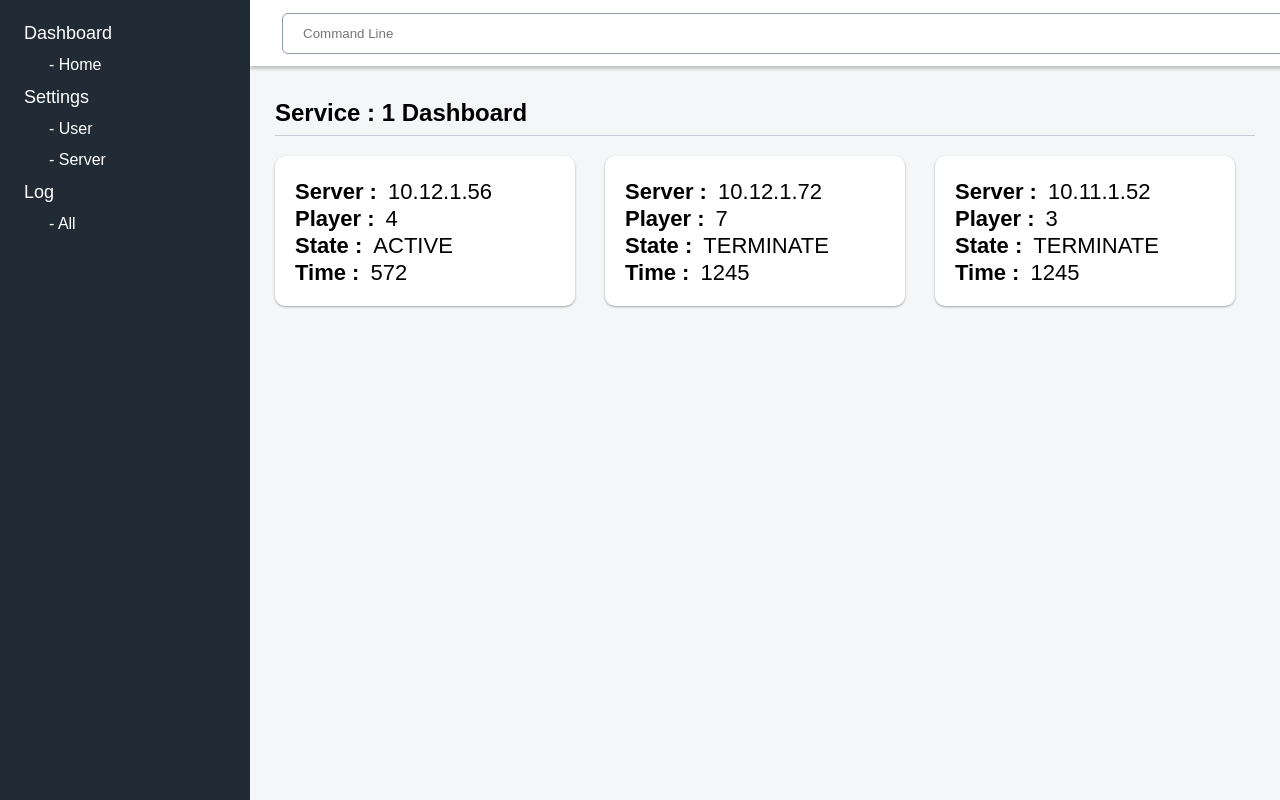
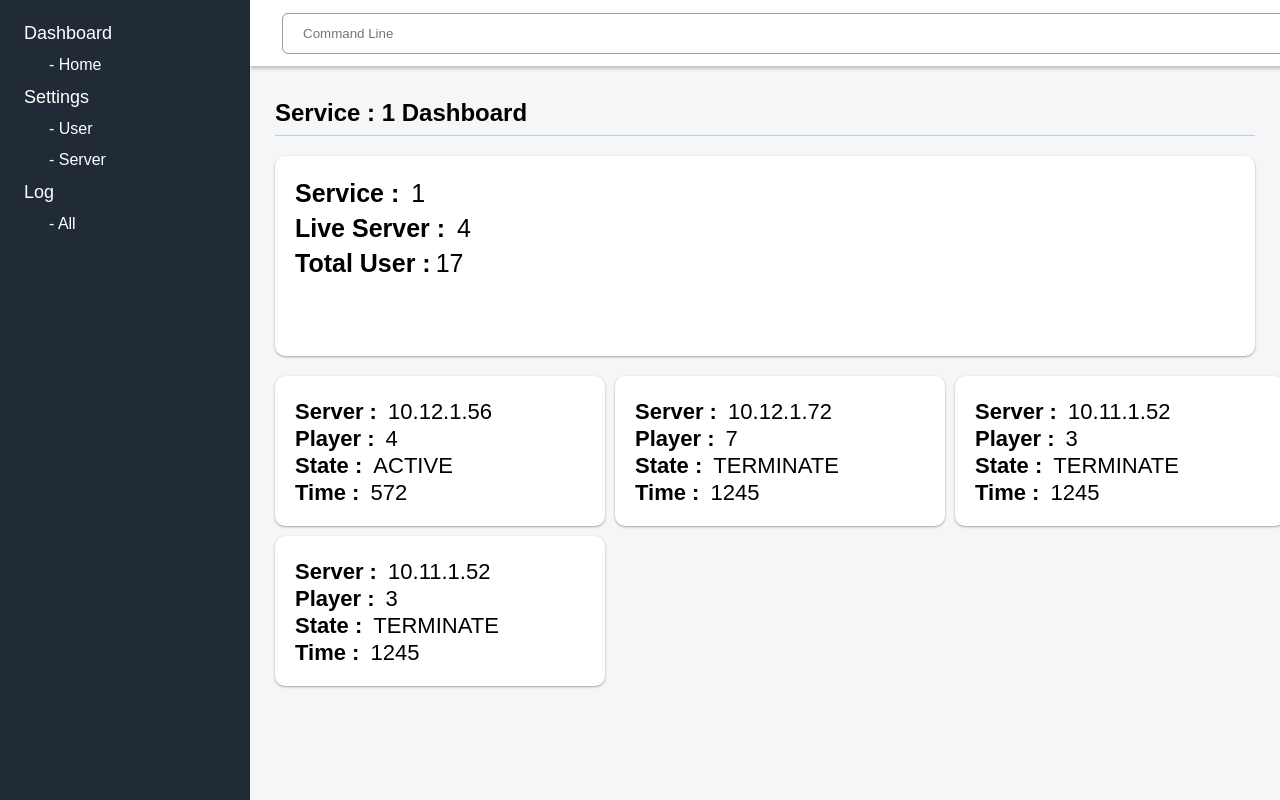
Before and after one commit to aoldacraft/racoon-client, a React (Create React App) app: page /dashboard/1 in a window 1280 px wide. Shown: the top 800 px of the page. Built offline with nearby package versions, Linux system fonts and the light colour scheme.

Commit message:
[design] Create Dashboard service UI

```diff
--- a/src/components/bar/SideBar.tsx
+++ b/src/components/bar/SideBar.tsx
@@ -9,7 +9,7 @@ const SideBar = () => {
         <NavTitle>Dashboard</NavTitle>
         <NavList>
           <NavItem>
-            <Link to="/dashboard">- Home</Link>
+            <Link to="/">- Home</Link>
           </NavItem>
         </NavList>
       </NavArea>
--- a/src/components/card/ServiceCard.tsx
+++ b/src/components/card/ServiceCard.tsx
@@ -12,7 +12,7 @@ const ServiceCard = ({ service, server_quantity, total_player }: IService) => {
           <S.Content>{service}</S.Content>
         </S.ContentContainer>
         <S.ContentContainer>
-          <S.ContentTitle>Live Serve :</S.ContentTitle>
+          <S.ContentTitle>Live Server :</S.ContentTitle>
           <S.Content>{server_quantity}</S.Content>
         </S.ContentContainer>
         <S.ContentContainer>
--- a/src/pages/dashboard/Dashboard.tsx
+++ b/src/pages/dashboard/Dashboard.tsx
@@ -7,6 +7,7 @@ import {
 import { useParams } from "react-router-dom";
 import GameCard from "../../components/card/GameCard";
 import * as S from "../../styles/pages/dashboard/Dashboard.style";
+import { Content, ContentTitle, ContentWrapper } from "../../styles/util";
 
 const dummyGames = [
   {
@@ -30,6 +31,13 @@ const dummyGames = [
     state: "TERMINATE",
     time: 1245,
   },
+  {
+    uuid: "jjf8qe89fh891h498r4",
+    server: "10.11.1.52",
+    player: 3,
+    state: "TERMINATE",
+    time: 1245,
+  },
 ];
 
 const Dashboard = () => {
@@ -41,6 +49,20 @@ const Dashboard = () => {
       <PageHeaderWrapper>
         <PageTitle>Service : {service} Dashboard</PageTitle>
       </PageHeaderWrapper>
+      <S.ServiceContainer>
+        <ContentWrapper>
+          <ContentTitle>Service : </ContentTitle>
+          <Content>{service}</Content>
+        </ContentWrapper>
+        <ContentWrapper>
+          <ContentTitle>Live Server : </ContentTitle>
+          <Content>4</Content>
+        </ContentWrapper>
+        <ContentWrapper>
+          <ContentTitle>Total User :</ContentTitle>
+          <Content>17</Content>
+        </ContentWrapper>
+      </S.ServiceContainer>
       <S.GameContainer>
         {dummyGames.map((game) => (
           <GameCard
--- a/src/styles/components/card/GameCard.style.ts
+++ b/src/styles/components/card/GameCard.style.ts
@@ -3,7 +3,7 @@ import styled from "styled-components";
 export const GameCard = styled.div`
   background-color: #ffffff;
   border-radius: 10px;
-  width: 300px;
+  width: 330px;
   height: 150px;
   box-shadow: 0 1px 3px rgba(0, 0, 0, 0.12), 0 1px 2px rgba(0, 0, 0, 0.24);
   padding: 20px;
--- a/src/styles/components/card/ServiceCard.style.ts
+++ b/src/styles/components/card/ServiceCard.style.ts
@@ -3,7 +3,7 @@ import styled from "styled-components";
 export const ServiceCard = styled.div`
   background-color: #ffffff;
   border-radius: 10px;
-  width: 350px;
+  width: 335px;
   height: 150px;
   box-shadow: 0 1px 3px rgba(0, 0, 0, 0.12), 0 1px 2px rgba(0, 0, 0, 0.24);
   padding: 20px;
--- a/src/styles/pages/dashboard/Dashboard.style.ts
+++ b/src/styles/pages/dashboard/Dashboard.style.ts
@@ -23,9 +23,32 @@ export const ContentContainer = styled.main`
   padding: 40px 20px;
 `;
 
+export const ServiceContainer = styled.div`
+  width: 100%;
+  background-color: #ffffff;
+  border-radius: 10px;
+  height: 200px;
+  box-shadow: 0 1px 3px rgba(0, 0, 0, 0.12), 0 1px 2px rgba(0, 0, 0, 0.24);
+  padding: 20px;
+  margin-bottom: 20px;
+  display: flex;
+  flex-direction: column;
+`;
+
 export const GameContainer = styled.div`
   display: grid;
   grid-gap: 10px;
   grid-template-rows: auto;
-  grid-template-columns: repeat(3, 1fr);
+  grid-template-columns: repeat(1, 1fr);
+  @media only screen and (min-width: 768px) {
+    grid-template-columns: repeat(2, 1fr);
+  }
+  @media only screen and (min-width: 1024px) {
+    grid-template-columns: repeat(3, 1fr);
+  }
+  @media only screen and (min-width: 1440px) {
+    grid-template-columns: repeat(4, 1fr);
+  }
 `;
+
+export const ServiceName = styled.span``;
--- a/src/styles/pages/main/Main.style.ts
+++ b/src/styles/pages/main/Main.style.ts
@@ -29,9 +29,9 @@ export const ServiceContainer = styled.div`
   grid-template-rows: auto;
   grid-template-columns: repeat(1, 1fr);
   @media only screen and (min-width: 768px) {
-    grid-template-columns: repeat(2, 1fr);
+    grid-template-columns: repeat(3, 1fr);
   }
   @media only screen and (min-width: 1024px) {
-    grid-template-columns: repeat(3, 1fr);
+    grid-template-columns: repeat(4, 1fr);
   }
 `;
--- /dev/null
+++ b/src/styles/util.ts
@@ -0,0 +1,15 @@
+import styled from "styled-components";
+
+export const ContentWrapper = styled.div`
+  margin: 5px 0;
+`;
+
+export const ContentTitle = styled.span`
+  font-size: 25px;
+  font-weight: bold;
+  margin-right: 5px;
+`;
+
+export const Content = styled.span`
+  font-size: 25px;
+`;
```
